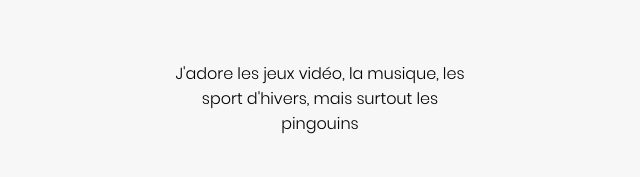
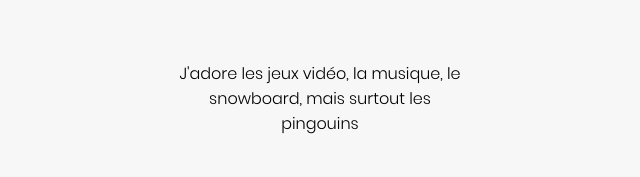
Before and after one commit to Al0zz/myCurriculumVit-, a plain HTML site: page index.html in a window 1280 px wide. Shown: the part 2712-2889 px from the top of the page, 320-960 px from the left. Drawn offline with Linux system fonts and the light colour scheme.

Commit message:
Page FINISHED

```diff
--- a/index.html
+++ b/index.html
@@ -141,7 +141,7 @@
                     <p>MES INTERETS</p>
                 </div>
                 <div class="myHobbysText">
-                    <p>J'adore les jeux vidéo, la musique, les sport d'hivers, mais surtout les pingouins</p>
+                    <p>J'adore les jeux vidéo, la musique, le snowboard, mais surtout les pingouins</p>
                 </div>
                 <div class="myHobbysBlocks">
                     <div class="myHobbysBlock" id="myHobbySnowBoard">
```
